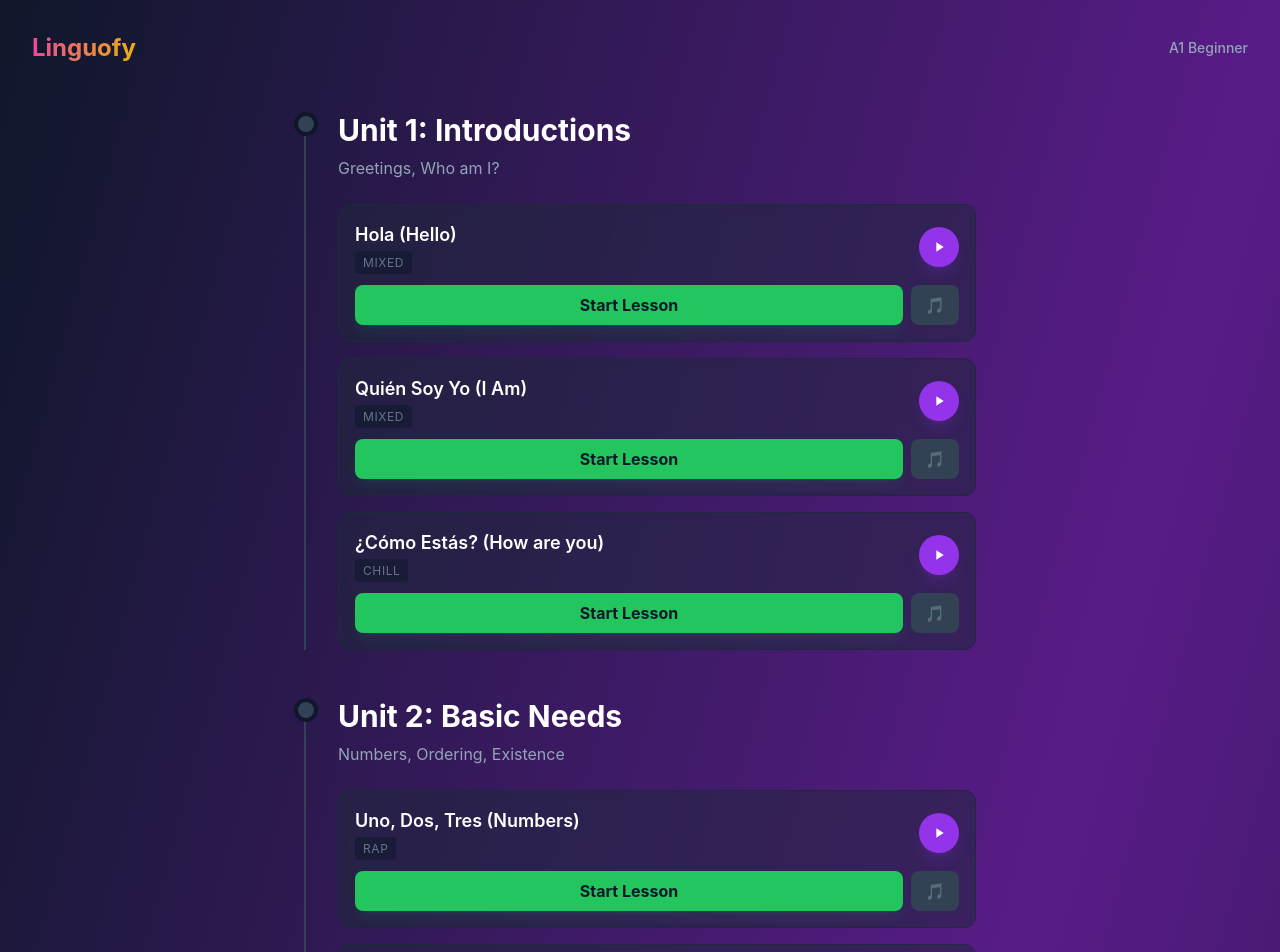
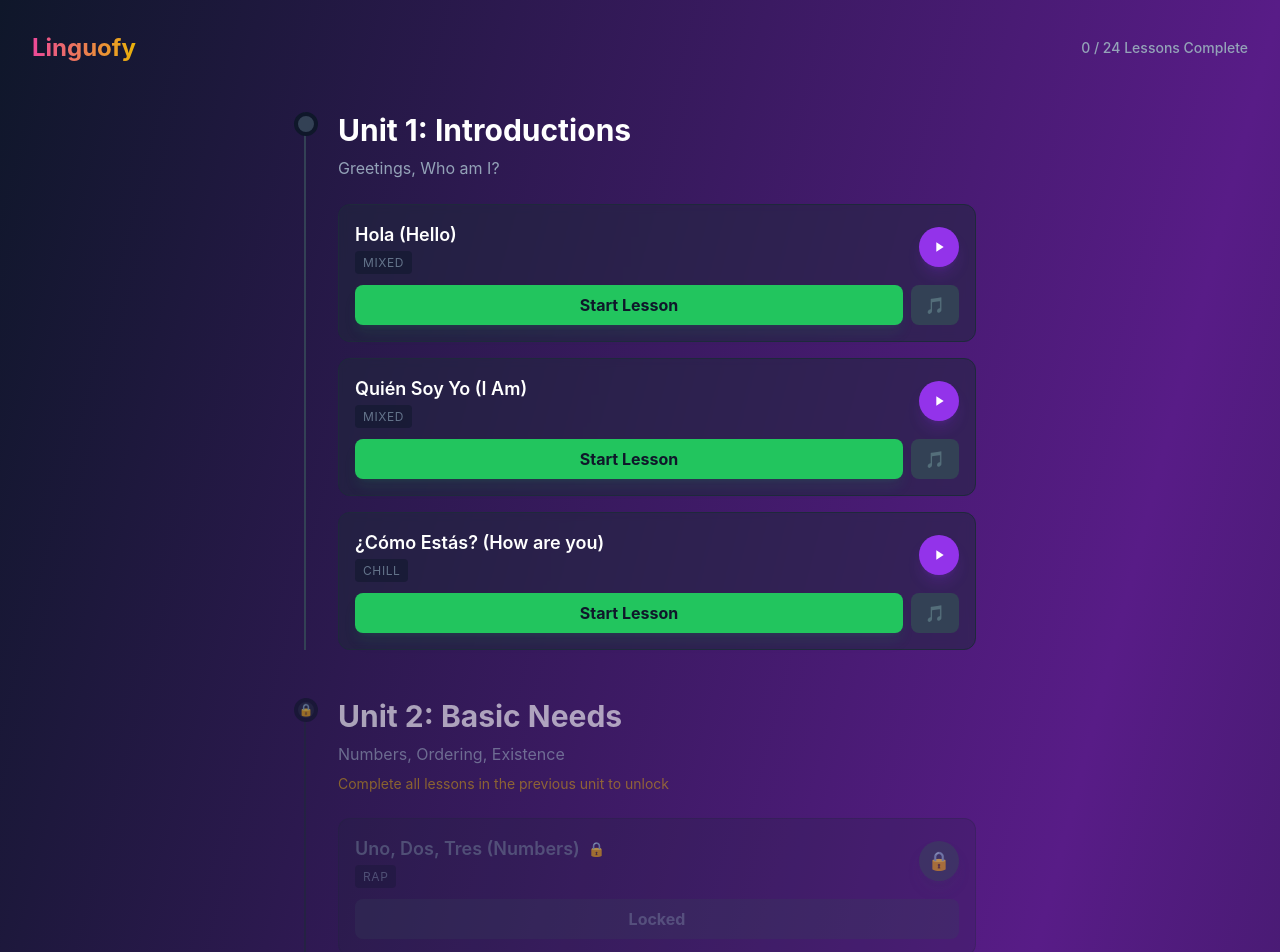
Before and after one commit to Spoyte/Linguofy, a React (Vite) app in the folder linguofy-app/: page /learn in a window 1280 px wide. Shown: the top 952 px of the page. Built offline with nearby package versions, Linux system fonts and the light colour scheme.

Commit message:
feat: UI polish - confetti animation and locked module states

```diff
--- a/linguofy-app/package.json
+++ b/linguofy-app/package.json
@@ -13,6 +13,7 @@
   "license": "ISC",
   "description": "",
   "dependencies": {
+    "canvas-confetti": "^1.9.4",
     "react": "^19.2.3",
     "react-dom": "^19.2.3",
     "react-router-dom": "^6.30.2"
--- a/linguofy-app/src/pages/CourseMap.jsx
+++ b/linguofy-app/src/pages/CourseMap.jsx
@@ -3,7 +3,16 @@ import { useProgress } from '../hooks/useProgress';
 import { modules } from '../data/courseData';
 
 export default function CourseMap() {
-    const { isComplete } = useProgress();
+    const { isComplete, completedLessons } = useProgress();
+
+    // A module is unlocked if:
+    // 1. It's the first module (always unlocked)
+    // 2. All lessons from the previous module are complete
+    const isModuleUnlocked = (moduleIndex) => {
+        if (moduleIndex === 0) return true;
+        const prevModule = modules[moduleIndex - 1];
+        return prevModule.songs.every(song => completedLessons.includes(song.id));
+    };
 
     return (
         <div className="min-h-screen p-8 text-white">
@@ -12,25 +21,36 @@ export default function CourseMap() {
                     Linguofy
                 </Link>
                 <div className="text-sm font-medium text-slate-400">
-                    A1 Beginner
+                    {completedLessons.length} / {modules.flatMap(m => m.songs).length} Lessons Complete
                 </div>
             </header>
 
             <div className="max-w-2xl mx-auto space-y-12">
-                {modules.map((mod) => (
-                    <div key={mod.id} className="relative pl-8 border-l-2 border-slate-700">
-                        <div className="absolute -left-3 top-0 w-6 h-6 rounded-full bg-slate-700 border-4 border-slate-900" />
+                {modules.map((mod, modIndex) => {
+                    const unlocked = isModuleUnlocked(modIndex);
+                    return (
+                        <div key={mod.id} className={`relative pl-8 border-l-2 ${unlocked ? 'border-slate-700' : 'border-slate-800 opacity-60'}`}>
+                            <div className={`absolute -left-3 top-0 w-6 h-6 rounded-full border-4 border-slate-900 ${unlocked ? 'bg-slate-700' : 'bg-slate-800'}`}>
+                                {!unlocked && <span className="absolute inset-0 flex items-center justify-center text-xs">🔒</span>}
+                            </div>
 
                             <div className="mb-6">
                                 <h2 className="text-3xl font-bold mb-2">{mod.title}</h2>
                                 <p className="text-slate-400">{mod.desc}</p>
+                                {!unlocked && (
+                                    <p className="text-yellow-500/80 text-sm mt-2">
+                                        Complete all lessons in the previous unit to unlock
+                                    </p>
+                                )}
                             </div>
 
                             <div className="grid gap-4">
                                 {mod.songs.map((song) => (
                                     <div
                                         key={song.id}
-                                    className={`block p-4 rounded-xl border transition-all backdrop-blur-sm group ${isComplete(song.id)
+                                        className={`block p-4 rounded-xl border transition-all backdrop-blur-sm group ${!unlocked
+                                                ? 'border-slate-800/50 bg-slate-800/30 cursor-not-allowed'
+                                                : isComplete(song.id)
                                                     ? 'border-green-500/50 bg-green-900/20'
                                                     : 'border-slate-800 hover:border-purple-500 bg-slate-800/50'
                                             }`}
@@ -38,22 +58,29 @@ export default function CourseMap() {
                                         <div className="flex items-center justify-between mb-3">
                                             <div>
                                                 <div className="flex items-center gap-2">
-                                                <h3 className="font-semibold text-lg group-hover:text-purple-400 transition-colors">
+                                                    <h3 className={`font-semibold text-lg transition-colors ${!unlocked ? 'text-slate-500' : 'group-hover:text-purple-400'}`}>
                                                         {song.title}
                                                     </h3>
                                                     {isComplete(song.id) && (
                                                         <span className="text-green-400 text-lg">✓</span>
+                                                    )}
+                                                    {!unlocked && (
+                                                        <span className="text-slate-500 text-sm">🔒</span>
                                                     )}
                                                 </div>
                                                 <span className="text-xs uppercase tracking-wider text-slate-500 bg-slate-900/50 px-2 py-1 rounded">
                                                     {song.type}
                                                 </span>
                                             </div>
-                                        <div className={`w-10 h-10 rounded-full flex items-center justify-center shadow-lg group-hover:scale-110 transition-transform ${isComplete(song.id)
-                                                ? 'bg-green-600 shadow-green-600/20'
-                                                : 'bg-purple-600 shadow-purple-600/20'
+                                            <div className={`w-10 h-10 rounded-full flex items-center justify-center shadow-lg transition-transform ${!unlocked
+                                                    ? 'bg-slate-700 shadow-slate-700/20'
+                                                    : isComplete(song.id)
+                                                        ? 'bg-green-600 shadow-green-600/20 group-hover:scale-110'
+                                                        : 'bg-purple-600 shadow-purple-600/20 group-hover:scale-110'
                                                 }`}>
-                                            {isComplete(song.id) ? (
+                                                {!unlocked ? (
+                                                    <span className="text-slate-400 text-lg">🔒</span>
+                                                ) : isComplete(song.id) ? (
                                                     <span className="text-white text-lg">✓</span>
                                                 ) : (
                                                     <svg className="w-4 h-4 text-white fill-current" viewBox="0 0 24 24">
@@ -64,15 +91,14 @@ export default function CourseMap() {
                                         </div>
 
                                         <div className="flex gap-2">
-                                        {/* Primary Action: Lesson */}
+                                            {unlocked ? (
+                                                <>
                                                     <Link
                                                         to={`/lesson/${song.id}`}
                                                         className="flex-1 py-2 bg-green-500 hover:bg-green-400 text-slate-900 font-bold rounded-lg text-center transition shadow-lg shadow-green-500/10"
                                                     >
-                                            Start Lesson
+                                                        {isComplete(song.id) ? 'Review Lesson' : 'Start Lesson'}
                                                     </Link>
-
-                                        {/* Secondary Action: Listen */}
                                                     <Link
                                                         to={`/play/${song.id}`}
                                                         className="w-12 flex items-center justify-center bg-slate-700 hover:bg-slate-600 rounded-lg transition"
@@ -80,13 +106,20 @@ export default function CourseMap() {
                                                     >
                                                         🎵
                                                     </Link>
+                                                </>
+                                            ) : (
+                                                <div className="flex-1 py-2 bg-slate-700/50 text-slate-500 font-bold rounded-lg text-center cursor-not-allowed">
+                                                    Locked
                                                 </div>
-                                </div>
-                            ))}
+                                            )}
                                         </div>
                                     </div>
                                 ))}
                             </div>
                         </div>
                     );
+                })}
+            </div>
+        </div>
+    );
 }
--- a/linguofy-app/src/pages/LessonView.jsx
+++ b/linguofy-app/src/pages/LessonView.jsx
@@ -1,5 +1,6 @@
 import { useParams, Link } from 'react-router-dom';
 import { useState, useEffect } from 'react';
+import confetti from 'canvas-confetti';
 import ExerciseEngine from '../components/ExerciseEngine';
 import { useProgress } from '../hooks/useProgress';
 
@@ -93,6 +94,12 @@ export default function LessonView() {
                                     if (nextIdx >= exercises.length) {
                                         markComplete(id);
                                         setLessonFinished(true);
+                                        // 🎉 Fire confetti!
+                                        confetti({
+                                            particleCount: 150,
+                                            spread: 70,
+                                            origin: { y: 0.6 }
+                                        });
                                     }
                                 }}
                             />
```
Also changed, not shown: 2 other files (tests, documents, lock files or other folders). Lines whose indentation alone changed are shown as unchanged.
